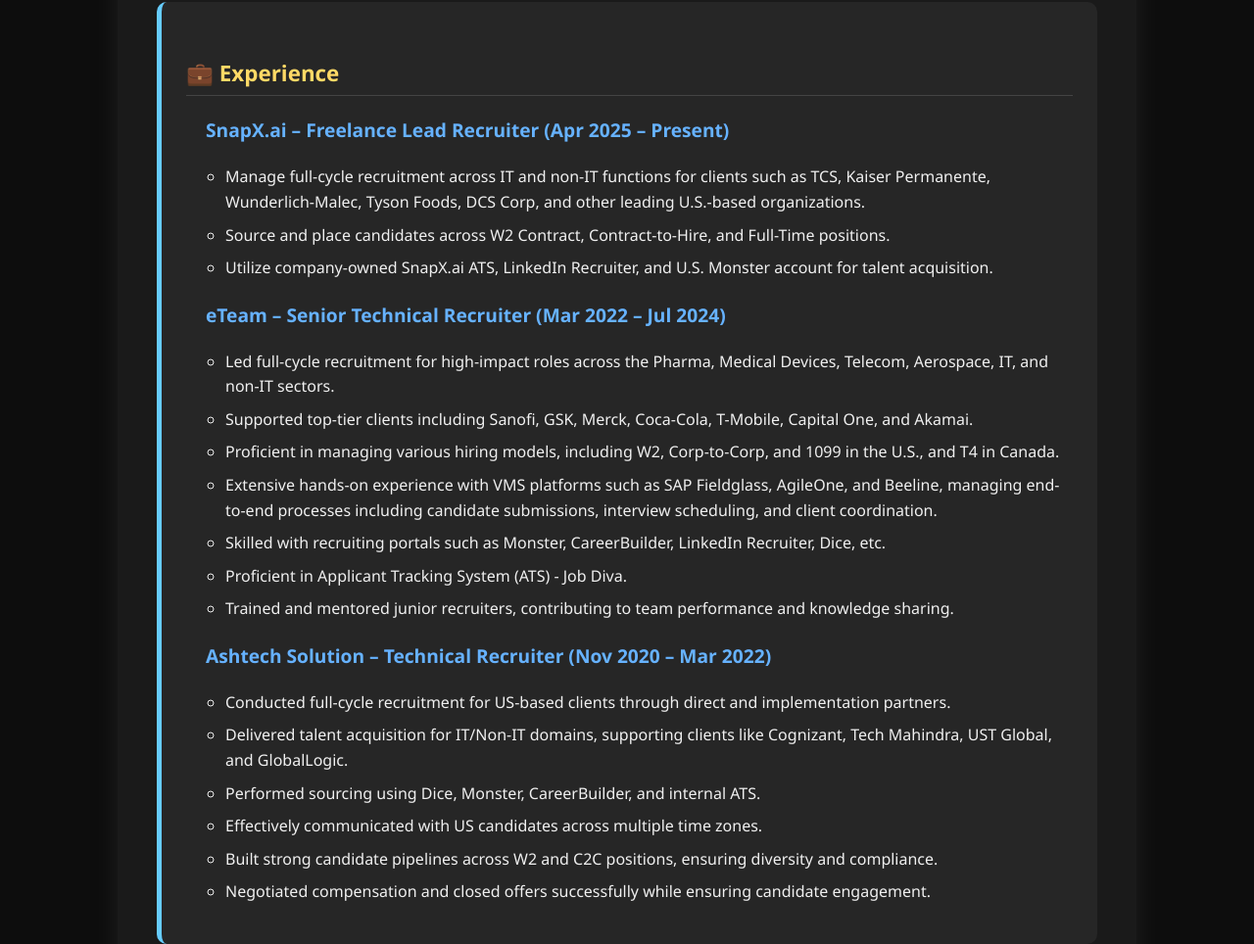
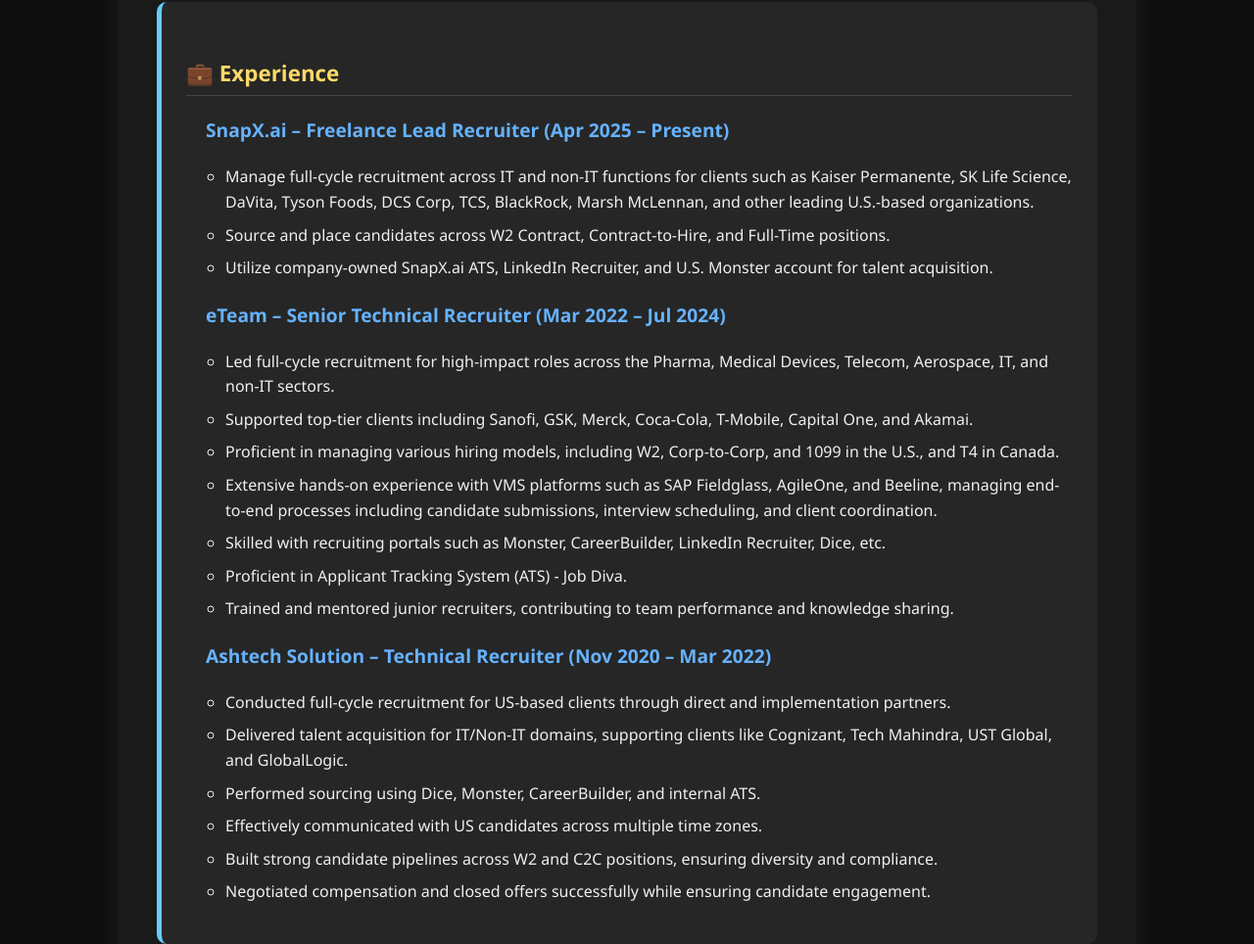
Before and after one commit to nitindhiman04/resume-site, a plain HTML site: page index.html in a window 1280 px wide. Shown: the part 1032-1996 px from the top of the page at 98% size. Drawn offline with Linux system fonts and the light colour scheme.

Commit message:
Updated full resume site with layout and styles

```diff
--- a/index.html
+++ b/index.html
@@ -54,8 +54,7 @@
       <ul>
       <h3>SnapX.ai – Freelance Lead Recruiter (Apr 2025 – Present)</h3>
       <ul>
-        <li>Manage full-cycle recruitment across IT and non-IT functions for clients such as TCS, Kaiser Permanente,
-Wunderlich-Malec, Tyson Foods, DCS Corp, and other leading U.S.-based organizations.</li>
+        <li>Manage full-cycle recruitment across IT and non-IT functions for clients such as Kaiser Permanente, SK Life Science, DaVita, Tyson Foods, DCS Corp, TCS, BlackRock, Marsh McLennan, and other leading U.S.-based organizations.</li>
         <li>Source and place candidates across W2 Contract, Contract-to-Hire, and Full-Time positions.</li>
         <li>Utilize company-owned SnapX.ai ATS, LinkedIn Recruiter, and U.S. Monster account for talent acquisition.</li>
 
@@ -131,7 +130,7 @@ Wunderlich-Malec, Tyson Foods, DCS Corp, and other leading U.S.-based organizati
 <section>
   <h2>📁 Portfolio Projects</h2>
   <ul>
-    <li><strong>AI-powered Resume Parser</strong> – NLP-based tool for parsing resumes</li>
+    <li><strong>Interactive Resume Website</strong> – NLP-based tool for parsing resumes</li>
     <li><strong>Candidate Tracker Dashboard</strong> – Excel + Python visualization</li>
     <li><strong>Tic Tac Toe Game</strong> – Masai_Project</li>
   </ul>
```
Also changed, not shown: 1 other file.
